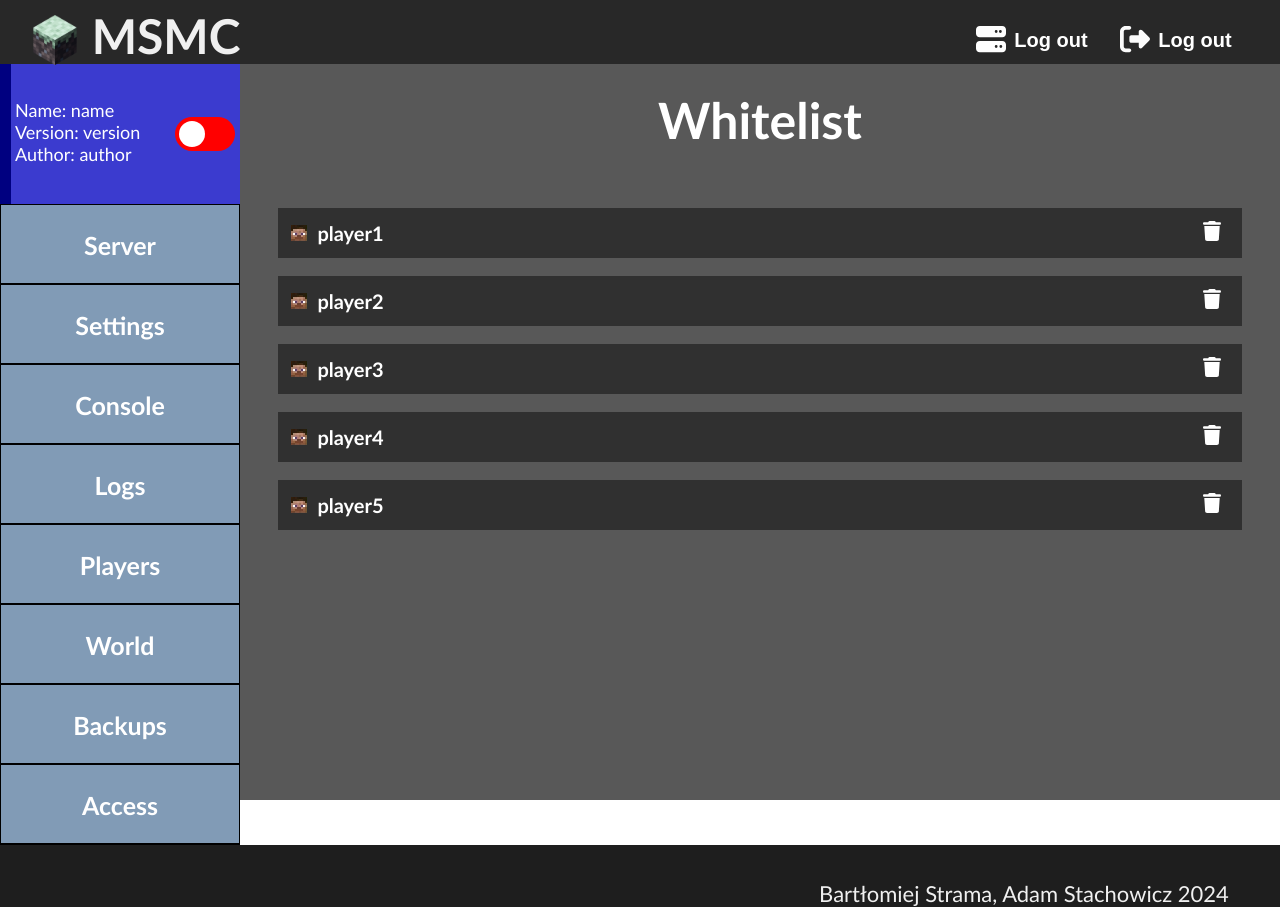
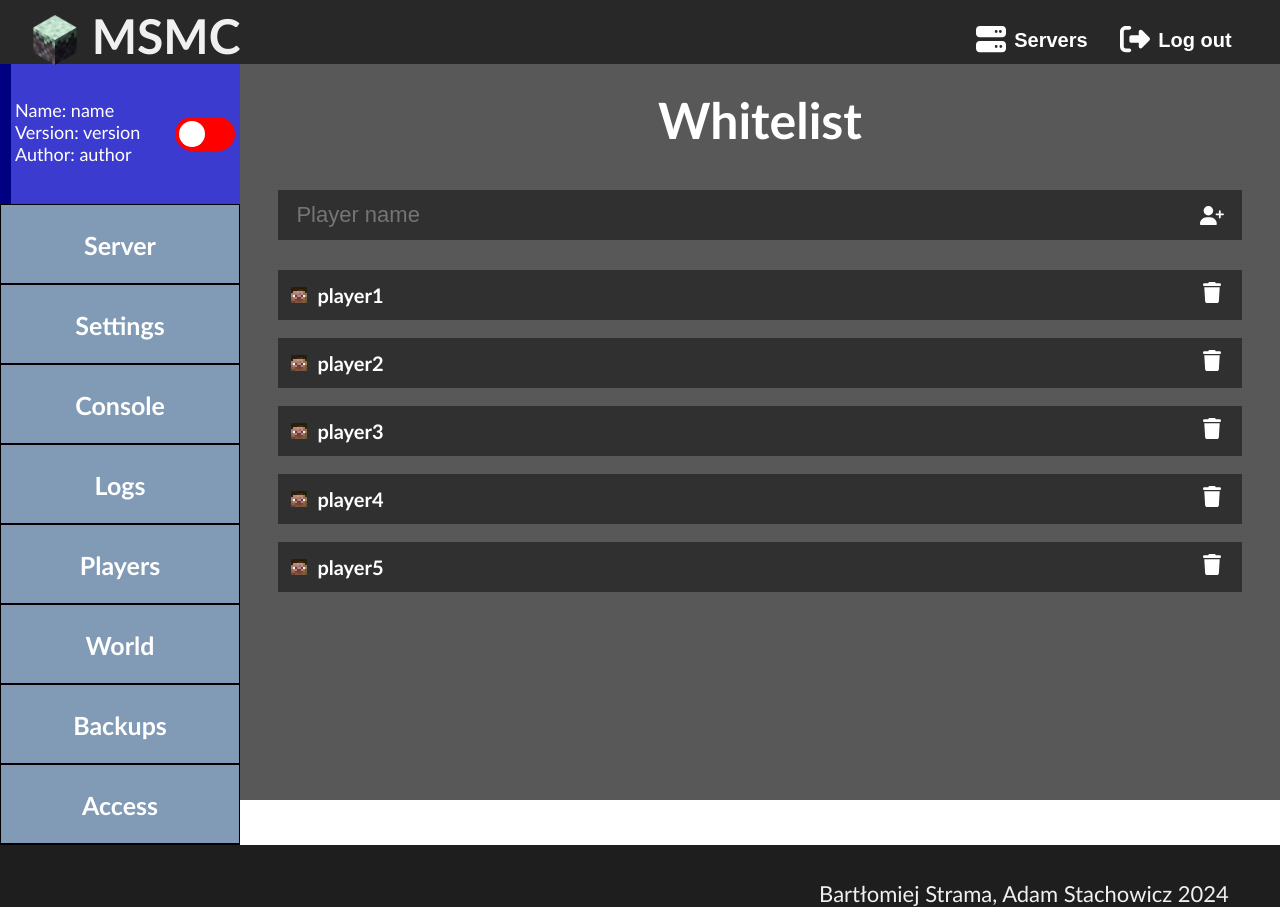
Before and after one commit to BadClup/MSMC, a SvelteKit app in the folder frontend/: page /configuration/players/whitelist in a window 1280 px wide. Built offline with nearby package versions, Linux system fonts and the light colour scheme.

Commit message:
Few changes in Top. Added input in whitelist

```diff
--- a/frontend/src/lib/components/Top.svelte
+++ b/frontend/src/lib/components/Top.svelte
@@ -15,7 +15,7 @@
         width: 45%;
         height: 100%;
         text-align: left;
-        font-size: 3em;
+        font-size: 48px;
         font-weight: bolder;
         background-color: rgb(40,40,40);
         color: rgb(240,240,240);
@@ -84,6 +84,12 @@
         top: 7px;
         right: 8px;
     }
+
+    @media screen and (max-width: 600px) {
+        #left{
+            font-size: 32px;
+        }
+    }
 </style>
 
 <header>
@@ -94,7 +100,7 @@
 
     <div id="right">
         {#if showServers == true}
-            <button id="servers">Log out</button>
+            <button id="servers">Servers</button>
         {/if}
         {#if isLoggedIn == true}
             <button id="logout">Log out</button>
--- a/frontend/src/routes/configuration/players/whitelist/+page.svelte
+++ b/frontend/src/routes/configuration/players/whitelist/+page.svelte
@@ -3,6 +3,7 @@
     import Footer from "$lib/components/Footer.svelte";
     import OptionsList from "$lib/components/optionsList.svelte";
     import remove from '$lib/images/remove.svg';
+    import userAdd from '$lib/images/userAdd.svg';
 
     interface Player{
         name: string;
@@ -51,6 +52,24 @@
         margin-bottom: 40px;
     }
 
+    .inputWrapper{
+        background-color: rgb(48, 48, 48);
+        margin-bottom: 12px;
+        display: flex;
+    }
+
+    input{
+        font-size: 22px;
+        font-weight: 500;
+        color: white;
+        background-color: transparent;
+        border: none;
+        outline: none;
+        padding: 12px;
+        padding-left: 18px;
+        flex-grow: 1
+    }
+
     .playerWrapper{
         box-sizing: border-box;
         display: inline-block;
@@ -85,9 +104,15 @@
     button{
         width: 30px;
         height: 30px;
+        font-size: 16px;
         background-color: transparent;
         border: 0;
         color: white;
+    }
+
+    .userAdd{
+        width: 36px;
+        height: 36px;
     }
 </style>
 
@@ -97,6 +122,12 @@
         <nav><OptionsList name={"name"} version={"version"} author={"author"}/></nav>
         <main>
             <h1>Whitelist</h1>
+            <div class="inputWrapper">
+                <input type="text" placeholder="Player name">
+                <div class="buttonsContainer" style="padding-right: 12px">
+                    <button class="userAdd"><img src={userAdd} alt="Add"></button>
+                </div>
+            </div>
             {#each whitelist as player}
             <div class="playerWrapper">
                 <div class="playerInfo">{player.name}</div>
```
Also changed, not shown: frontend/src/lib/images/operator.svg (added), frontend/src/lib/images/userAdd.svg (added).
